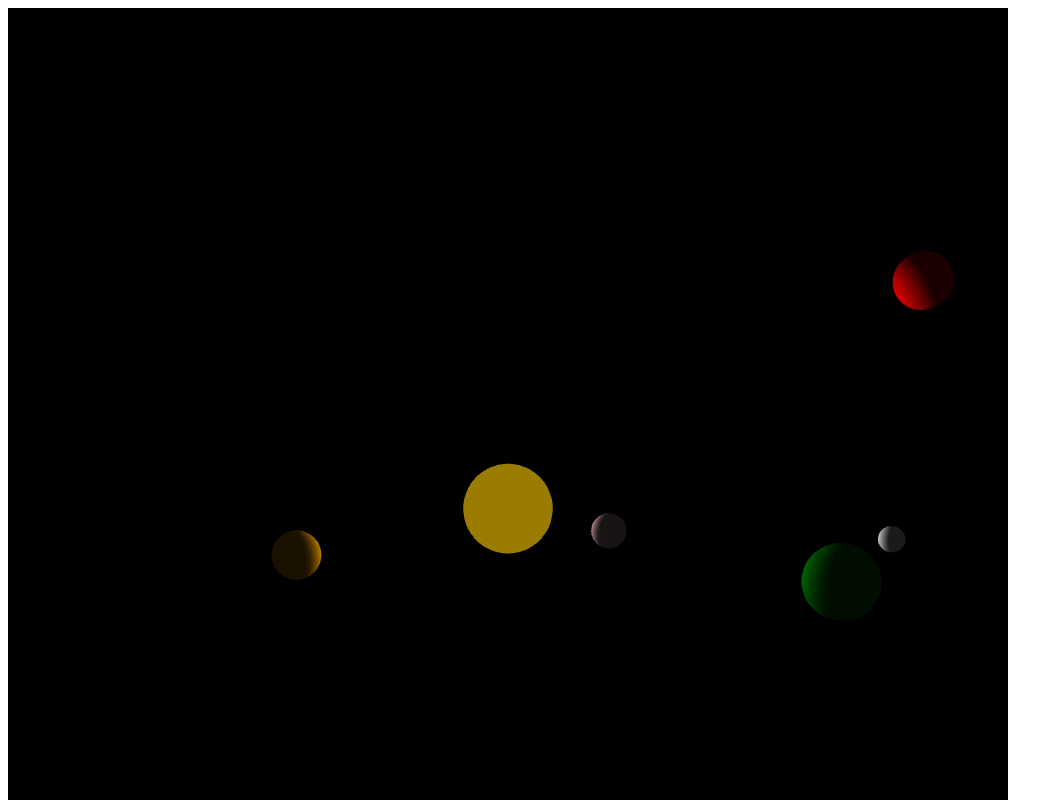
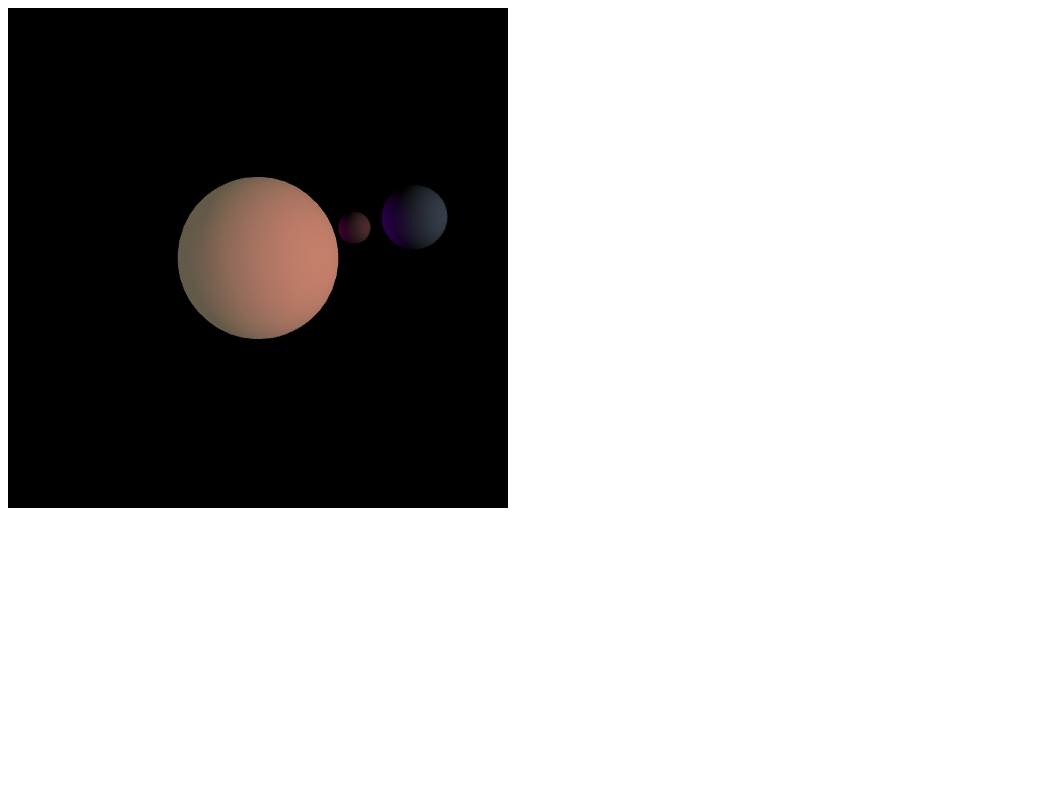
Before and after one commit to epartakki/solarsystem, a plain HTML site: page index.html in a window 1280 px wide. Shown: the top 800 px of the page, without its empty margins (0-1063 px from the left). Drawn offline with Linux system fonts and the light colour scheme; animation ran at ten frames a second.

Commit message:
additions

```diff
--- a/index.html
+++ b/index.html
@@ -1,16 +1,26 @@
 <!DOCTYPE html>
+
 <head>
-<title>Homework 7</title>
+    <title>Solar System</title>
     <script src="three.min.js"></script>
 
     <script>
         /* Name: Eleni Partakki
-     * Comments:
+         * Comments: I actually enjoyed this homework. Lab 8 and 9 had been very helpful in understanding the concepts,
+         * and I found the instructions on the website very clear and approachable. I decided to add fun colors to mine
+         * but tried to keep the idea between the sun, earth and moon.
         */
 
         var scene, camera, renderer;  // Three.js rendering basics.
+
         var canvas;  // The canvas on which the image is rendered.
-    // var ambientLight, dirLight; // Our directional light is global so we can change its position.
+
+        var dirLight; // Our directional light is global so we can change its position.
+        var angle;    // The angle (about the y-axis) of the directional light.
+
+        var sun;
+        var moon;
+        var earth;
 
         // Create the scene. This function is called once, as soon as the page loads.
         // The renderer has already been created before this function is called.
@@ -18,195 +28,76 @@
 
             renderer.setClearColor(0); // Set background color (0, or 0x000000, is black).
         scene = new THREE.Scene(); // Create a new scene which we can add objects to.
+        // create a camera, sitting on the positive z-axis.  The camera is not part of the scene.
+        camera = new THREE.PerspectiveCamera(45, canvas.width/canvas.height, 0.1, 300);
+        camera.position.z = 300; // pull back the camera
 
-        // create a camera, sitting on the positive z-axis.  The camera is not part of the scene.
-        camera = new THREE.PerspectiveCamera(45, canvas.width/canvas.height, 0.1, 1000);
-        camera.position.z = 500; // pull back the camera
-        camera.position.y = 200;
-        camera.rotation.x = -.38;
+        //ambient light
+        ambientLight = new THREE.AmbientLight("pink");
+        //scene.add(ambientLight);
 
-        addLighting();
+        // point light
+        pointLight = new THREE.PointLight("purple", .8, 300); // color, intensity, and distance
+        pointLight.position.set(0,0,0);
+        scene.add(pointLight);
+        scene.add(new THREE.PointLightHelper(pointLight, 3)); // see where the light is
 
-        // create and add sun/planets
-        createSun();
-        createMercurySystem();
-        createVenusSystem();
-        createEarthSystem();
-        createMarsSystem();
+        // directional light
+        dirLight = new THREE.DirectionalLight("pink", .4);
+        angle = Math.PI/3;
+        dirLight.position.set(100,0,100);
+        scene.add(dirLight);
+
+        // set up the sun vars
+        var sunRadius = 40,
+            sunSegments = 20,
+            sunRings = 20;
+
+        // set up the earth vars
+        var earthRadius = 16,
+            earthSegments = 20,
+            earthRings = 20;
+
+        // set up the moon vars
+        var moonRadius = 8,
+            moonSegments = 20,
+            moonRings = 20;
+
+        // create the sun's material
+        var sphereGeometry = new THREE.SphereGeometry(sunRadius, sunSegments, sunRings);
+        var sphereMaterial = new THREE.MeshLambertMaterial({ color: "salmon", emissive: "wheat", emissiveIntensity: .4 });
+        sun = new THREE.Mesh(sphereGeometry, sphereMaterial);
+
+        // create the earth's material
+        var sphereGeometry = new THREE.SphereGeometry(earthRadius, earthSegments, earthRings);
+        var sphereMaterial = new THREE.MeshLambertMaterial({ color: "skyblue" });
+        earth = new THREE.Mesh(sphereGeometry, sphereMaterial);
+
+        // create the moon's material
+        var sphereGeometry = new THREE.SphereGeometry(moonRadius, moonSegments, moonRings);
+        var sphereMaterial = new THREE.MeshLambertMaterial({ color: "rosybrown" });
+        moon = new THREE.Mesh(sphereGeometry, sphereMaterial);
+
+        // add the sun to the scene
+        scene.add(sun);
+
+        //add the earth to the sun
+        earth.position.x += 80;
+        sun.add(earth);
+
+        //add moon to earth
+        moon.position.x += 30;
+        earth.add(moon);
 }
-
-    function addLighting(){
-        // ambient light
-        var ambientLight = new THREE.AmbientLight("white", .1); // color, intensity
-        scene.add(ambientLight);
-
-        // Light from the sun
-        sunPointLight = new THREE.PointLight("white", .8, 300, .1); // color, intensity, max distance, diffusion rate
-        sunPointLight.position.set(0, 0, 0);
-        scene.add(sunPointLight);
-    }
-
-    // FUNCS FOR EACH SUN/PLANET
-    var sunSphere, mercurySphere, venusSphere, earthSphere, moonSphere, marsSphere; // shapes
-    var mercuryObject, venusObject, earthObject, marsObject; // 3D objects that have children etc
-    // var sunObject = new THREE.Object3D(); // a 3D object that will aid in light from the sun;
-    var mercuryDistance, venusDistance, earthDistance, moonDistance, marsDistance; // distance from origin
-
-    function createSun(){
-        // create sphere
-        var sunGeometry = new THREE.SphereGeometry(20, 30, 30); // radius, segments, rings
-        var sunMaterial = new THREE.MeshLambertMaterial({ color: "orange", emissive: "gold", emissiveIntensity: .5});
-        // var sunMaterial = new THREE.MeshLambertMaterial({ color: "orange"});
-        sunSphere = new THREE.Mesh(sunGeometry, sunMaterial);
-
-        // add sun to the scene
-        scene.add(sunSphere);
-    }
-
-    function createMercurySystem(){
-        // calculate distance from the sun and tilt
-        mercuryObject = new THREE.Object3D();
-        // mercuryObject.rotation.z = 15;
-        mercuryDistance = 50;
-        // mercuryObject.position.x = mercuryDistance;
-
-        // create mercury shape
-        var mercuryGeometry = new THREE.SphereGeometry(7.5, 30, 30);
-        var mercuryMaterial = new THREE.MeshLambertMaterial({ color: "pink"});
-        mercurySphere = new THREE.Mesh(mercuryGeometry, mercuryMaterial);
-        mercuryObject.add(mercurySphere);
-
-        // add to scene
-        scene.add(mercuryObject);
-    }
-
-    function createVenusSystem(){
-        // calculate distance from the sun and tilt
-        venusObject = new THREE.Object3D();
-        // venusObject.rotation.z = -15;
-        venusDistance = 100;
-        // venusObject.position.x = 100;
-
-
-        // create mercury shape
-        var venusGeometry = new THREE.SphereGeometry(10, 30, 30);
-        var venusMaterial = new THREE.MeshLambertMaterial({ color: "orange"});
-        venusSphere = new THREE.Mesh(venusGeometry, venusMaterial);
-        venusObject.add(venusSphere);
-
-        // add to scene
-        scene.add(venusObject);
-    }
-
-    function createEarthSystem(){
-        // Earth
-        // create Earth object then translate so it is a distance from the sun
-        earthObject = new THREE.Object3D();
-        earthDistance = 150;
-        // earthObject.position.x = 150;
-
-        // create a sphere, add as a child of the Earth object
-        var earthGeometry = new THREE.SphereGeometry(15, 30, 30);
-        var earthMaterial = new THREE.MeshLambertMaterial({ color: "green" });
-        earthSphere = new THREE.Mesh(earthGeometry, earthMaterial);
-        earthObject.add(earthSphere);
-
-        // add Earth object to scene
-        // to rotate around the sun: rotate object, to rotate on axis: rotate sphere
-        scene.add(earthObject);
-
-        // Moon
-        // create moon as a child of the earth object
-        var moonGeometry = new THREE.SphereGeometry(5, 30, 30);
-        var moonMaterial = new THREE.MeshLambertMaterial({ color: "white" });
-        moonSphere = new THREE.Mesh(moonGeometry, moonMaterial);
-        earthObject.add(moonSphere);
-        moonDistance = 25; // distance from the earth + earth radius
-    }
-
-    function createMarsSystem(){
-        // calculate distance from the sun and tilt
-        marsObject = new THREE.Object3D();
-        marsDistance = 200;
-        // marsObject.position.x = 200;
-
-        // create mercury shape
-        var marsGeometry = new THREE.SphereGeometry(12, 30, 30);
-        var marsMaterial = new THREE.MeshLambertMaterial({ color: "red"});
-        marsSphere = new THREE.Mesh(marsGeometry, marsMaterial);
-        marsObject.add(marsSphere);
-
-        // add to scene
-        scene.add(marsObject);
-    }
-
-    // X, Y, Z positions
-    var mercurySphereX, mercurySphereZ;
-    var venusSphereX, venusSphereZ;
-    var earthObjectX, earthObjectZ, moonX, moonY, moonZ;
-    var venusObjectX, venusObjectZ;
-
-    // Orbit angles
-    var mercuryAngle = 0;
-    var venusAngle = 0;
-    var earthAngle = 0; // The angle the earth is rotating
-    var moonAngle = 0; // angle
-    var marsAngle = 0;
 
 
       // Render the scene. This is called for each frame of the animation.
     function render() {
-        // Calculate angles/orbit rate
-        mercuryAngle += Math.PI/300;
-        venusAngle += Math.PI/300;
-        earthAngle += Math.PI/300; // rate earth orbits sun
-        moonAngle += Math.PI/200; // rate moon orbits earth
-        marsAngle += Math.PI/300;
+        requestAnimationFrame( render );
 
-        // Calculate positions:
-        // Mercury
-        mercurySphereX = Math.cos(mercuryAngle) * mercuryDistance;
-        mercurySphereZ = Math.sin(mercuryAngle) * mercuryDistance;
+        sun.rotation.z += .005
+        earth.rotation.z += .06;
 
-        // Venus
-        venusSphereX = - Math.cos(venusAngle) * venusDistance;
-        venusSphereZ = Math.sin(venusAngle) * venusDistance;
-
-        // Earth
-        earthObjectX = Math.cos(earthAngle) * earthDistance; // Math.cos returns a num b/t 1 and 0
-        earthObjectZ = Math.sin(earthAngle) * earthDistance;
-
-        // Moon
-        moonX = Math.cos(moonAngle) * moonDistance;
-        moonY = Math.sin(moonAngle) * moonDistance;
-
-        // Mars
-        marsX = Math.cos(marsAngle) * marsDistance;
-        marsY = Math.sin(marsAngle) * marsDistance;
-
-        //SET POSITIONS
-        // Mercury
-        mercurySphere.position.x = mercurySphereX;
-        mercurySphere.position.z = mercurySphereZ;
-
-        // Venus
-        venusSphere.position.x = venusSphereX;
-        venusSphere.position.z = venusSphereZ;
-
-        // Earth
-        earthObject.position.x = earthObjectX;
-        earthObject.position.z = earthObjectZ;
-
-        // Moon
-        moonSphere.position.x = moonX;
-        moonSphere.position.y = moonY;
-
-        // Mars
-        marsSphere.position.x = marsX;
-        marsSphere.position.y = marsY;
-
-        // animate + render
-        requestAnimationFrame( render );
         renderer.render(scene, camera);
     }
 
@@ -216,7 +107,7 @@
         function init() {
             try {
                 canvas = document.getElementById("glcanvas");
-            renderer = new THREE.WebGLRenderer( { canvas: canvas, antialias: true} );
+                renderer = new THREE.WebGLRenderer({ canvas: canvas, antialias: true });
             }
             catch (e) {
                 document.getElementById("canvas-holder").innerHTML = "<h3><b>WebGL is not available.</b><h3>";
@@ -231,9 +122,11 @@
     </script>
 
 </head>
+
 <body onload="init()">
     <div id="canvas-holder">
-    <canvas id="glcanvas" width="1000" height="1000"></canvas>
+        <canvas id="glcanvas" width="500" height="500"></canvas>
     </div>
 </body>
+
 </html>
```
Lines whose indentation alone changed are shown as unchanged.
